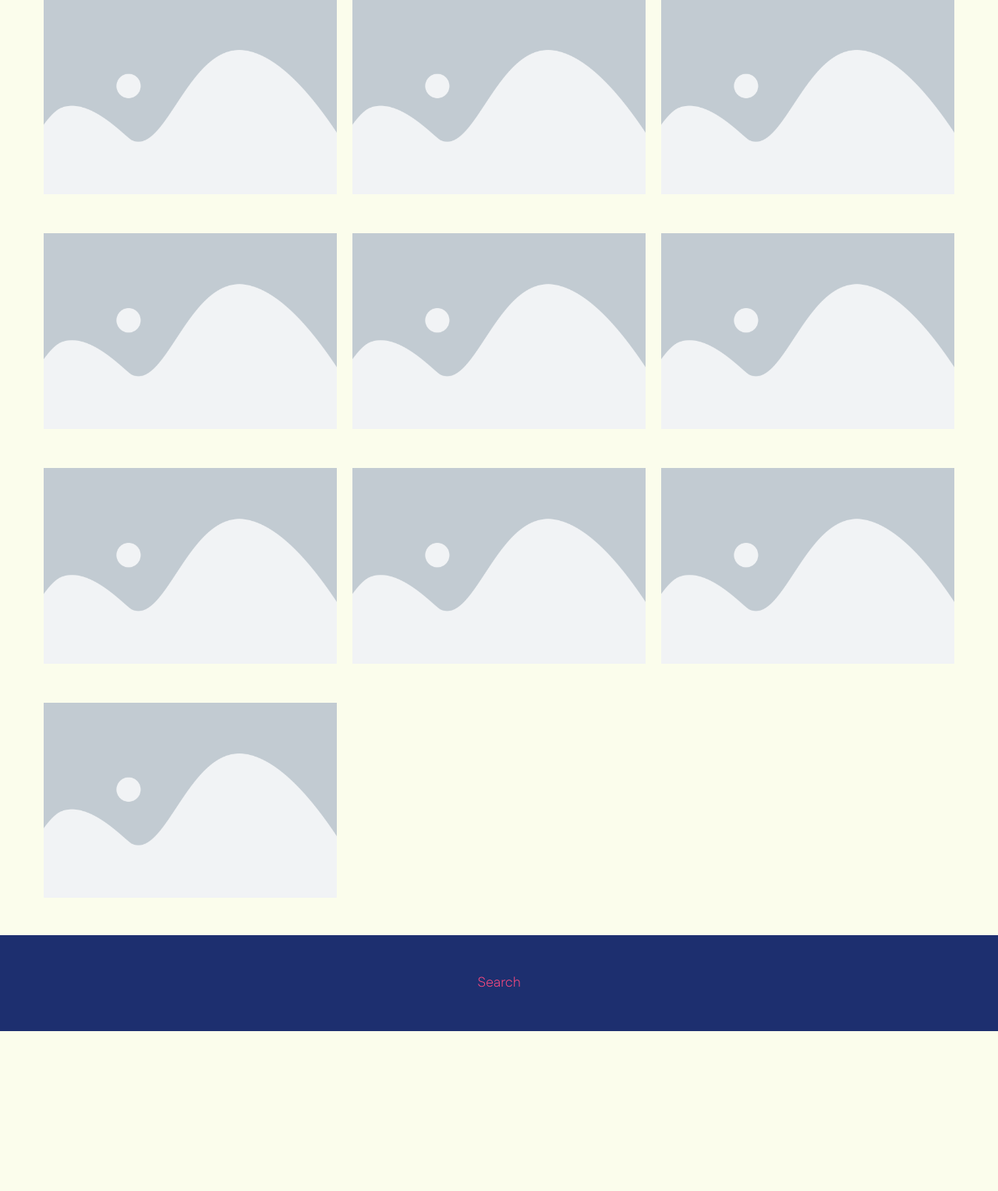
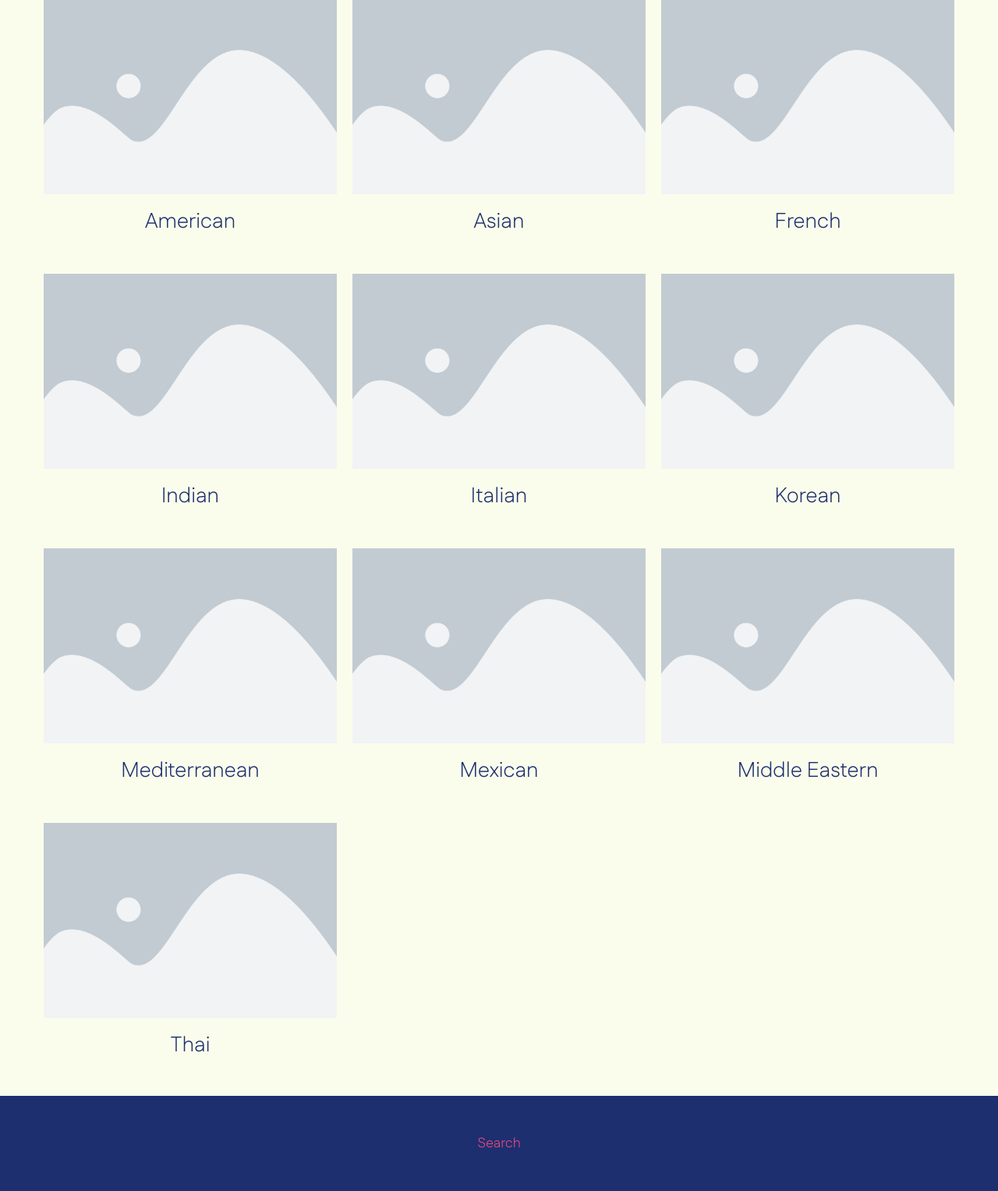
Before and after one commit to vzurui/idm232-vpl26, a PHP site: page /cuisines.html in a window 1280 px wide. Shown: the part 425-1952 px from the top of the page at 78% size. Before the commit the page ends 1747 px from the top, so only its background shows below. Run offline with PHP 8.4, Linux system fonts and the light colour scheme.

Commit message:
cuisines styles

```diff
--- a/css/style.css
+++ b/css/style.css
@@ -186,9 +186,20 @@ button:hover {
 .cuisine img {
 	height: auto;
 	width: 100%;
+	margin-bottom: 20px;
 }
 
+.cuisine:hover img {
+	height: auto;
+	width: 100%;
+	border: 2px solid var(--flamingo-);
+}
 
+a.cuisine {
+	color: var(--nightlife);
+	font-size: 170%;
+	text-align: center;
+}
 
 
 /*no search*/
--- a/cuisines.html
+++ b/cuisines.html
@@ -31,16 +31,16 @@
 	<h2>Cuisines</h2>
 <p>Don't Know What To Eat? Explore Here First.</p>
 	<div class="cuisine-grid">
-    <a class="cuisine" href="recipe.html"><img src="images/elementor-placeholder-image.webp" alt="gray-placeholder-image"></a>
-    <a class="cuisine" href="recipe.html"><img src="images/elementor-placeholder-image.webp" alt="gray-placeholder-image"></a>
-    <a class="cuisine" href="recipe.html"><img src="images/elementor-placeholder-image.webp" alt="gray-placeholder-image"></a>
-    <a class="cuisine" href="recipe.html"><img src="images/elementor-placeholder-image.webp" alt="gray-placeholder-image"></a>
-    <a class="cuisine" href="recipe.html"><img src="images/elementor-placeholder-image.webp" alt="gray-placeholder-image"></a>
-    <a class="cuisine" href="recipe.html"><img src="images/elementor-placeholder-image.webp" alt="gray-placeholder-image"></a>
-    <a class="cuisine" href="recipe.html"><img src="images/elementor-placeholder-image.webp" alt="gray-placeholder-image"></a>
-    <a class="cuisine" href="recipe.html"><img src="images/elementor-placeholder-image.webp" alt="gray-placeholder-image"></a>
-    <a class="cuisine" href="recipe.html"><img src="images/elementor-placeholder-image.webp" alt="gray-placeholder-image"></a>
-    <a class="cuisine" href="recipe.html"><img src="images/elementor-placeholder-image.webp" alt="gray-placeholder-image"></a>
+    <a class="cuisine" href="recipe.html"><img src="images/elementor-placeholder-image.webp" alt="gray-placeholder-image">American</a>
+    <a class="cuisine" href="recipe.html"><img src="images/elementor-placeholder-image.webp" alt="gray-placeholder-image">Asian</a>
+    <a class="cuisine" href="recipe.html"><img src="images/elementor-placeholder-image.webp" alt="gray-placeholder-image">French</a>
+    <a class="cuisine" href="recipe.html"><img src="images/elementor-placeholder-image.webp" alt="gray-placeholder-image">Indian</a>
+    <a class="cuisine" href="recipe.html"><img src="images/elementor-placeholder-image.webp" alt="gray-placeholder-image">Italian</a>
+    <a class="cuisine" href="recipe.html"><img src="images/elementor-placeholder-image.webp" alt="gray-placeholder-image">Korean</a>
+    <a class="cuisine" href="recipe.html"><img src="images/elementor-placeholder-image.webp" alt="gray-placeholder-image">Mediterranean</a>
+    <a class="cuisine" href="recipe.html"><img src="images/elementor-placeholder-image.webp" alt="gray-placeholder-image">Mexican</a>
+    <a class="cuisine" href="recipe.html"><img src="images/elementor-placeholder-image.webp" alt="gray-placeholder-image">Middle Eastern</a>
+    <a class="cuisine" href="recipe.html"><img src="images/elementor-placeholder-image.webp" alt="gray-placeholder-image">Thai</a>
   </div>
 
   <footer>
```
